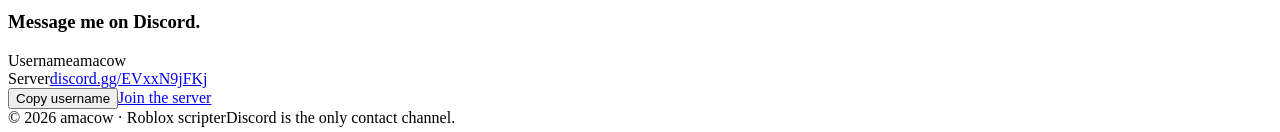
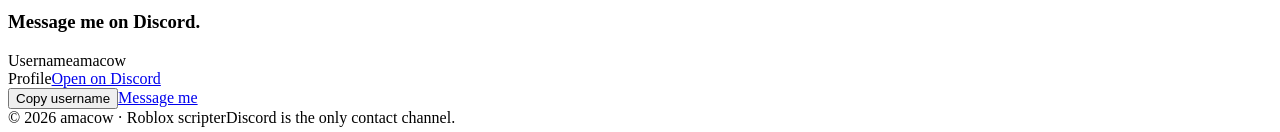
Before and after one commit to ForRealScam/webStuff, a React (Vite) app in the folder site/: page / in a window 1280 px wide. Shown: the part 6899-7031 px from the top of the page. Built offline with nearby package versions, Linux system fonts and the light colour scheme; the HTML template or start-up script is replaced by a standard one.

Commit message:
Link Discord profile instead of server invite

```diff
--- a/site/src/App.jsx
+++ b/site/src/App.jsx
@@ -166,14 +166,14 @@
               <span className="close-value">amacow</span>
             </div>
             <div>
-              <span className="close-label">Server</span>
-              <a href={DISCORD} target="_blank" rel="noopener noreferrer" className="close-value">discord.gg/EVxxN9jFKj</a>
+              <span className="close-label">Profile</span>
+              <a href={DISCORD} target="_blank" rel="noopener noreferrer" className="close-value">Open on Discord</a>
             </div>
             <div className="close-actions">
               <button type="button" className="btn" onClick={copyName} aria-live="polite">
                 {copied ? 'Copied' : 'Copy username'}
               </button>
-              <a href={DISCORD} target="_blank" rel="noopener noreferrer" className="btn">Join the server</a>
+              <a href={DISCORD} target="_blank" rel="noopener noreferrer" className="btn">Message me</a>
             </div>
           </div>
         </section>
--- a/site/src/data.js
+++ b/site/src/data.js
@@ -79,4 +79,4 @@
   'AI behaviours'
 ]
 
-export const DISCORD = 'https://discord.gg/EVxxN9jFKj'
+export const DISCORD = 'https://discord.com/users/506442617253527552'
```
Also changed, not shown: 3 other files (tests, documents, lock files or other folders).
